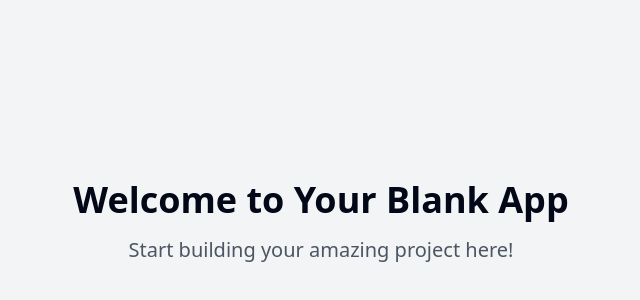
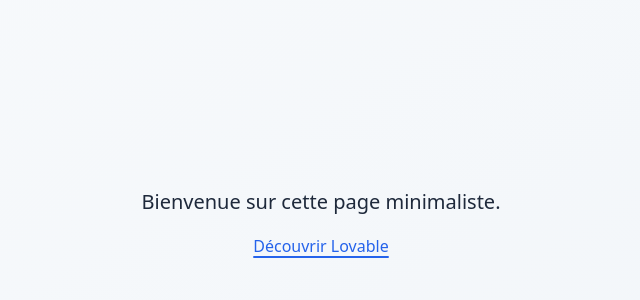
Before and after one commit to jlg-formation/beautiful-news, a React (Vite) app: page / in a window 1280 px wide. Shown: the part 178-478 px from the top of the page, without its empty margins (319-959 px from the left). Built offline with nearby package versions, Linux system fonts and the light colour scheme.

Commit message:
Create simple web application
Create a web application with a single page displaying text and a link.

```diff
--- a/package.json
+++ b/package.json
@@ -45,6 +45,7 @@
     "cmdk": "^1.0.0",
     "date-fns": "^3.6.0",
     "embla-carousel-react": "^8.3.0",
+    "framer-motion": "^12.5.0",
     "input-otp": "^1.2.4",
     "lucide-react": "^0.462.0",
     "next-themes": "^0.3.0",
--- a/src/pages/Index.tsx
+++ b/src/pages/Index.tsx
@@ -1,12 +1,27 @@
-// Update this page (the content is just a fallback if you fail to update the page)
+
+import { motion } from "framer-motion";
 
 const Index = () => {
   return (
-    <div className="min-h-screen flex items-center justify-center bg-gray-100">
-      <div className="text-center">
-        <h1 className="text-4xl font-bold mb-4">Welcome to Your Blank App</h1>
-        <p className="text-xl text-gray-600">Start building your amazing project here!</p>
-      </div>
+    <div className="min-h-screen flex items-center justify-center bg-gradient-to-br from-slate-50 to-slate-100">
+      <motion.div
+        initial={{ opacity: 0, y: 20 }}
+        animate={{ opacity: 1, y: 0 }}
+        transition={{ duration: 0.6 }}
+        className="text-center p-8"
+      >
+        <p className="text-xl text-slate-800 mb-4 leading-relaxed">
+          Bienvenue sur cette page minimaliste.
+        </p>
+        <a
+          href="https://lovable.dev"
+          target="_blank"
+          rel="noopener noreferrer"
+          className="inline-block text-blue-600 hover:text-blue-800 transition-colors duration-300 underline decoration-2 underline-offset-4"
+        >
+          Découvrir Lovable
+        </a>
+      </motion.div>
     </div>
   );
 };
```
Also changed, not shown: 1 other file (tests, documents, lock files or other folders).
